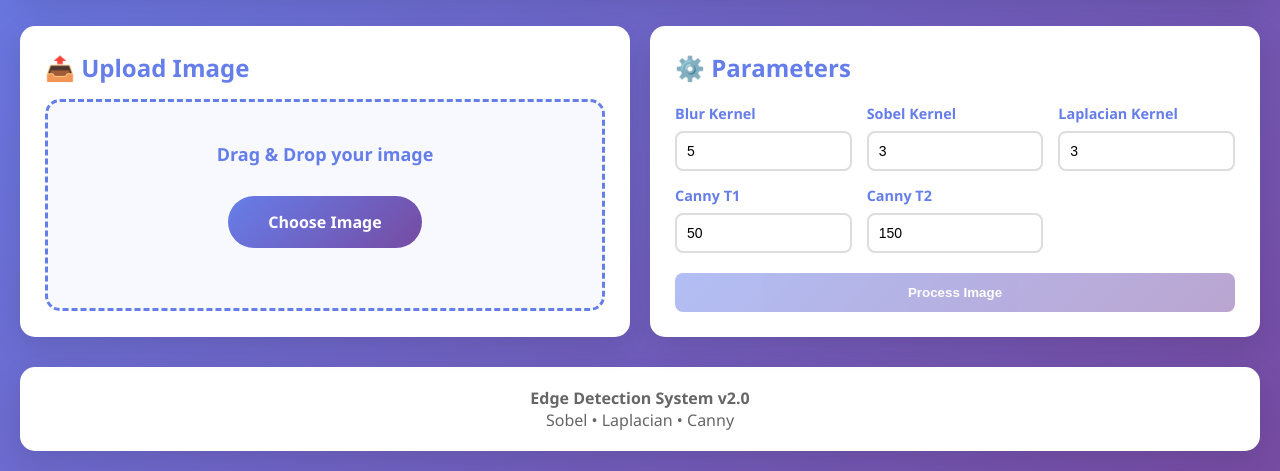
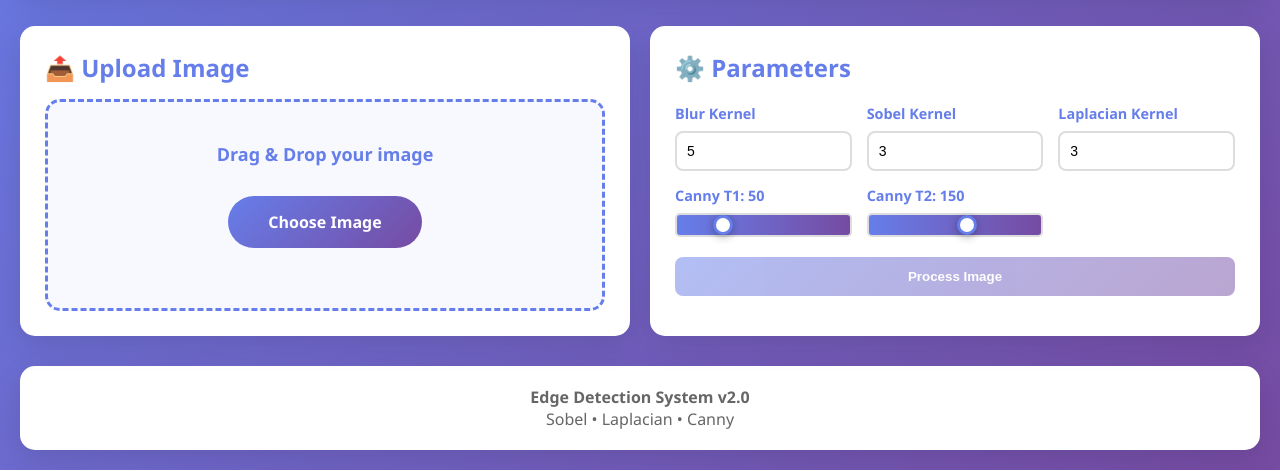
Before and after one commit to ShridharPT/edgedetector, a Flask app: template templates/website.html in a window 1280 px wide. Shown: the part 335-806 px from the top of the page. Run offline with Flask 3, Linux system fonts and the light colour scheme; the template is opened without the code that fills it, so the values that code supplies are empty.

Commit message:
Convert Canny thresholds to sliders with live value display and enhanced styling

```diff
--- a/static/website.css
+++ b/static/website.css
@@ -334,3 +334,49 @@ body {
         grid-template-columns: 1fr;
     }
 }
+
+/* Slider styling */
+input[type="range"] {
+    width: 100%;
+    height: 8px;
+    border-radius: 5px;
+    background: linear-gradient(to right, var(--primary), var(--secondary));
+    outline: none;
+    -webkit-appearance: none;
+    appearance: none;
+    cursor: pointer;
+}
+
+input[type="range"]::-webkit-slider-thumb {
+    -webkit-appearance: none;
+    appearance: none;
+    width: 20px;
+    height: 20px;
+    border-radius: 50%;
+    background: white;
+    cursor: pointer;
+    box-shadow: 0 2px 8px rgba(0,0,0,0.3);
+    border: 3px solid var(--primary);
+    transition: all 0.2s;
+}
+
+input[type="range"]::-webkit-slider-thumb:hover {
+    transform: scale(1.2);
+    box-shadow: 0 4px 12px rgba(102, 126, 234, 0.4);
+}
+
+input[type="range"]::-moz-range-thumb {
+    width: 20px;
+    height: 20px;
+    border-radius: 50%;
+    background: white;
+    cursor: pointer;
+    box-shadow: 0 2px 8px rgba(0,0,0,0.3);
+    border: 3px solid var(--primary);
+    transition: all 0.2s;
+}
+
+input[type="range"]::-moz-range-thumb:hover {
+    transform: scale(1.2);
+    box-shadow: 0 4px 12px rgba(102, 126, 234, 0.4);
+}
--- a/templates/website.html
+++ b/templates/website.html
@@ -55,12 +55,12 @@
                             <input type="number" id="laplacianKernel" value="3" min="1" max="7" step="2">
                         </div>
                         <div class="param-group">
-                            <label>Canny T1</label>
-                            <input type="number" id="cannyT1" value="50" min="0" max="255">
+                            <label>Canny T1: <span id="cannyT1Value">50</span></label>
+                            <input type="range" id="cannyT1" value="50" min="0" max="255" oninput="document.getElementById('cannyT1Value').textContent = this.value">
                         </div>
                         <div class="param-group">
-                            <label>Canny T2</label>
-                            <input type="number" id="cannyT2" value="150" min="0" max="255">
+                            <label>Canny T2: <span id="cannyT2Value">150</span></label>
+                            <input type="range" id="cannyT2" value="150" min="0" max="255" oninput="document.getElementById('cannyT2Value').textContent = this.value">
                         </div>
                     </div>
                     <button class="btn btn-primary" id="processBtn" disabled>Process Image</button>
```
